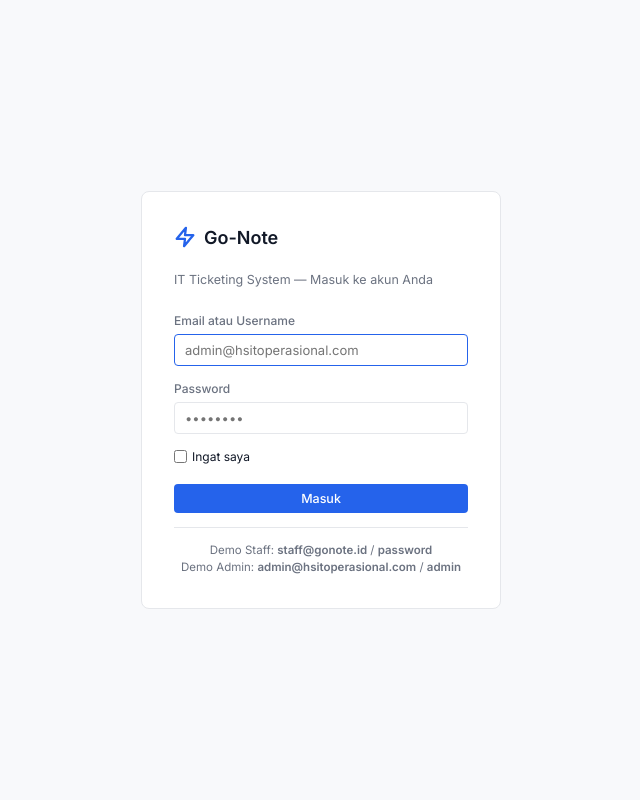
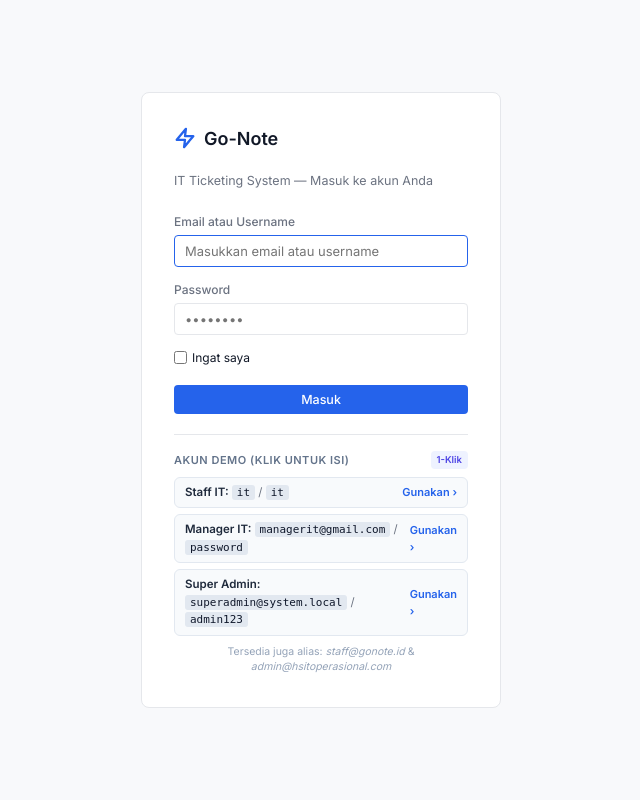
Before and after one commit to AryaYoo/go-note-it-ticket, a Laravel app: page /login in a window 1280 px wide. Shown: the whole page, without its empty margins (319-959 px from the left). Run offline with Laravel 12, Linux system fonts and the light colour scheme; data comes from the database, SQL or seed files in the repository; style sheets or scripts are compiled from the project's sources; parts of the project's set-up code (start-up, migrations or seed data) failed here and were passed over; some libraries are stand-ins or nearby versions.

Commit message:
fix: sesuaikan dan perbarui kredensial demo account dengan fitur 1-click login dan seeder lengkap

```diff
--- a/resources/views/auth/login.blade.php
+++ b/resources/views/auth/login.blade.php
@@ -21,12 +21,12 @@
             @csrf
             <div class="form-group">
                 <label class="form-label">Email atau Username</label>
-                <input type="text" name="email" class="form-input" value="{{ old('email') }}" required autofocus placeholder="admin@hsitoperasional.com">
+                <input type="text" name="email" id="login-email" class="form-input" value="{{ old('email') }}" required autofocus placeholder="Masukkan email atau username">
                 @error('email') <div class="form-error">{{ $message }}</div> @enderror
             </div>
             <div class="form-group">
                 <label class="form-label">Password</label>
-                <input type="password" name="password" class="form-input" required placeholder="••••••••">
+                <input type="password" name="password" id="login-password" class="form-input" required placeholder="••••••••">
             </div>
             <div class="form-group flex-between" style="margin-bottom:18px;">
                 <label style="display:flex;align-items:center;gap:5px;font-size:12px;cursor:pointer;">
@@ -37,14 +37,53 @@
         </form>
 
         @if(\App\Models\Setting::isTrue('show_demo_credentials', true))
-        <hr class="divider">
-        <div style="font-size:11.5px;color:var(--muted);text-align:center; line-height:1.5;">
-            Demo Staff: <strong>staff@gonote.id</strong> / <strong>password</strong> <br>
-            Demo Admin: <strong>admin@hsitoperasional.com</strong> / <strong>admin</strong>
+        <hr class="divider" style="margin: 20px 0 16px 0;">
+        <div style="font-size:11.5px;color:var(--muted);text-align:center;">
+            <div style="display:flex;align-items:center;justify-content:space-between;margin-bottom:8px;">
+                <span style="font-size:11px;font-weight:600;color:var(--text-secondary,#64748B);text-transform:uppercase;letter-spacing:0.5px;">Akun Demo (Klik untuk Isi)</span>
+                <span style="font-size:9.5px;background:#EEF2FF;color:#4F46E5;padding:2px 6px;border-radius:4px;font-weight:600;">1-Klik</span>
+            </div>
+            <div style="display:flex;flex-direction:column;gap:6px;text-align:left;">
+                <div onclick="fillLogin('it', 'it')" style="display:flex;align-items:center;justify-content:space-between;background:#F8FAFC;border:1px solid #E2E8F0;border-radius:6px;padding:6px 10px;cursor:pointer;transition:all 0.15s ease;" onmouseover="this.style.borderColor='#3B82F6';this.style.background='#EFF6FF'" onmouseout="this.style.borderColor='#E2E8F0';this.style.background='#F8FAFC'" title="Gunakan Akun Staff IT">
+                    <div>
+                        <span style="font-weight:600;color:#1E293B;">Staff IT:</span>
+                        <code style="background:#E2E8F0;padding:1px 5px;border-radius:3px;font-size:11px;color:#0F172A;">it</code> / <code style="background:#E2E8F0;padding:1px 5px;border-radius:3px;font-size:11px;color:#0F172A;">it</code>
+                    </div>
+                    <span style="font-size:11px;color:#2563EB;font-weight:600;">Gunakan &rsaquo;</span>
+                </div>
+                <div onclick="fillLogin('managerit@gmail.com', 'password')" style="display:flex;align-items:center;justify-content:space-between;background:#F8FAFC;border:1px solid #E2E8F0;border-radius:6px;padding:6px 10px;cursor:pointer;transition:all 0.15s ease;" onmouseover="this.style.borderColor='#3B82F6';this.style.background='#EFF6FF'" onmouseout="this.style.borderColor='#E2E8F0';this.style.background='#F8FAFC'" title="Gunakan Akun Manager IT">
+                    <div>
+                        <span style="font-weight:600;color:#1E293B;">Manager IT:</span>
+                        <code style="background:#E2E8F0;padding:1px 5px;border-radius:3px;font-size:11px;color:#0F172A;">managerit@gmail.com</code> / <code style="background:#E2E8F0;padding:1px 5px;border-radius:3px;font-size:11px;color:#0F172A;">password</code>
+                    </div>
+                    <span style="font-size:11px;color:#2563EB;font-weight:600;">Gunakan &rsaquo;</span>
+                </div>
+                <div onclick="fillLogin('superadmin@system.local', 'admin123')" style="display:flex;align-items:center;justify-content:space-between;background:#F8FAFC;border:1px solid #E2E8F0;border-radius:6px;padding:6px 10px;cursor:pointer;transition:all 0.15s ease;" onmouseover="this.style.borderColor='#3B82F6';this.style.background='#EFF6FF'" onmouseout="this.style.borderColor='#E2E8F0';this.style.background='#F8FAFC'" title="Gunakan Akun Super Admin">
+                    <div>
+                        <span style="font-weight:600;color:#1E293B;">Super Admin:</span>
+                        <code style="background:#E2E8F0;padding:1px 5px;border-radius:3px;font-size:11px;color:#0F172A;">superadmin@system.local</code> / <code style="background:#E2E8F0;padding:1px 5px;border-radius:3px;font-size:11px;color:#0F172A;">admin123</code>
+                    </div>
+                    <span style="font-size:11px;color:#2563EB;font-weight:600;">Gunakan &rsaquo;</span>
+                </div>
+            </div>
+            <div style="margin-top:8px;font-size:10.5px;color:#94A3B8;">
+                Tersedia juga alias: <em>staff@gonote.id</em> & <em>admin@hsitoperasional.com</em>
+            </div>
         </div>
         @endif
     </div>
 </div>
+<script>
+function fillLogin(email, password) {
+    const emailInput = document.getElementById('login-email');
+    const passwordInput = document.getElementById('login-password');
+    if (emailInput && passwordInput) {
+        emailInput.value = email;
+        passwordInput.value = password;
+        passwordInput.focus();
+    }
+}
+</script>
 <script src="https://cdn.jsdelivr.net/npm/sweetalert2@11/dist/sweetalert2.all.min.js"></script>
 @if($errors->any())
 <script>
```
Also changed, not shown: database/seeders/UserSeeder.php (+55 -27 lines), resources/views/manager/settings.blade.php (+22 -4 lines), README.md.
